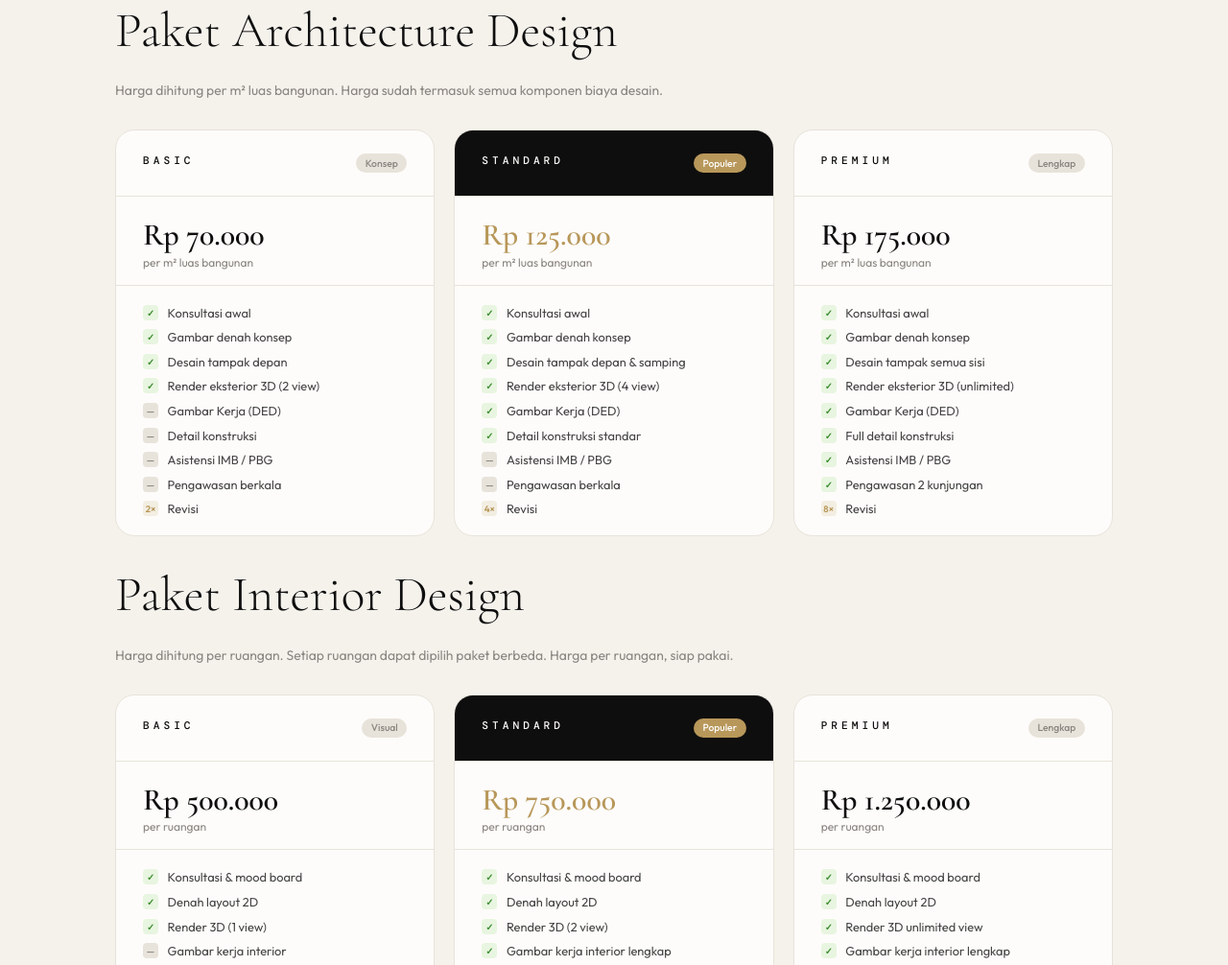
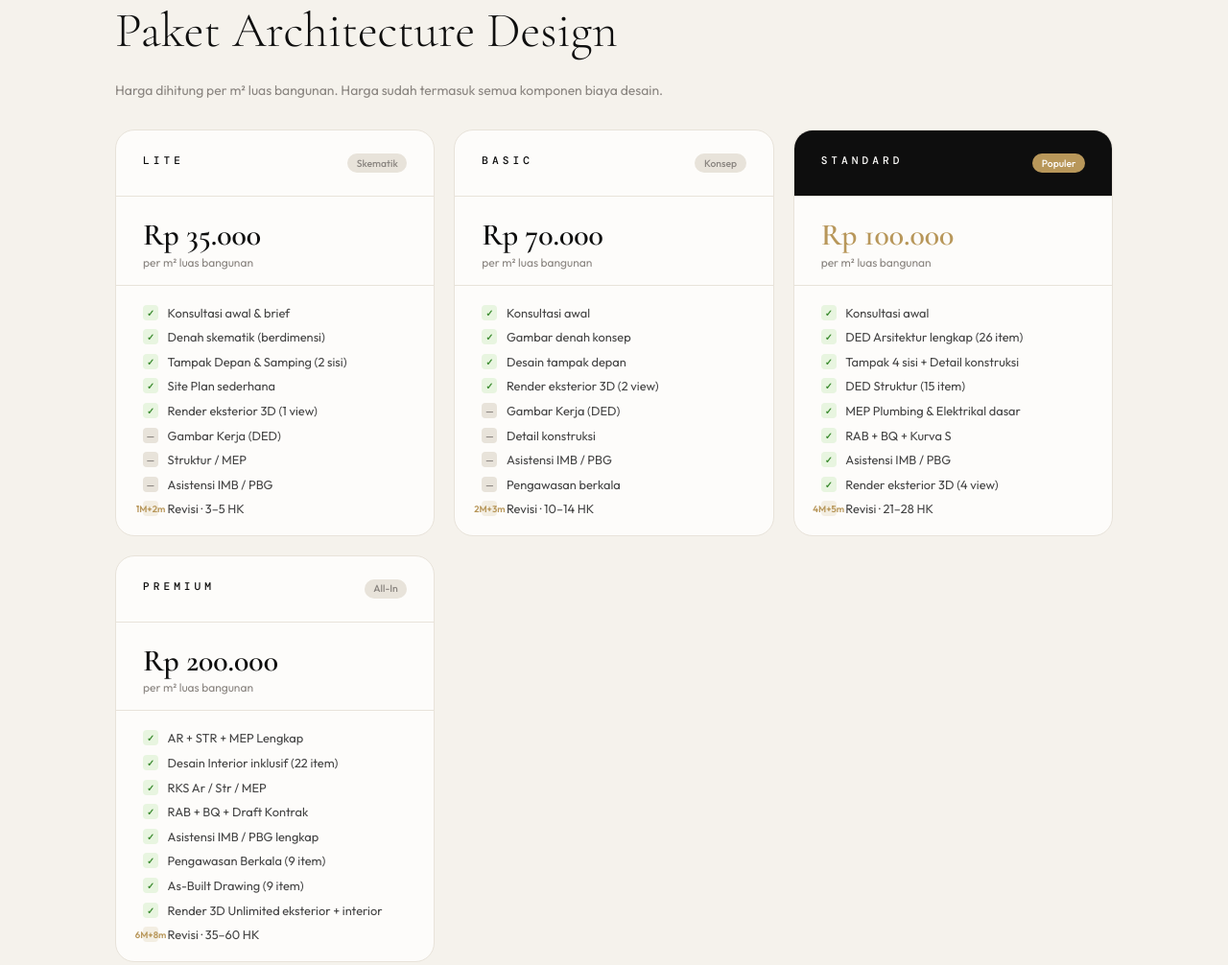
Before and after one commit to dagstudioarchi-cmd/dagclienthub, a plain HTML site: page index.html in a window 1280 px wide. Shown: the part 3955-4961 px from the top of the page at 96% size. Drawn offline with nearby package versions, Linux system fonts and the light colour scheme; a web font is replaced by a local one.

Commit message:
Update index.html

```diff
--- a/index.html
+++ b/index.html
@@ -1275,6 +1275,28 @@
   <div class="package-grid">
     <div class="pkg-card">
       <div class="pkg-header">
+        <span class="pkg-name">Lite</span>
+        <span class="pkg-badge">Skematik</span>
+      </div>
+      <div class="pkg-price">
+        <div class="amount">Rp 35.000</div>
+        <div class="unit">per m² luas bangunan</div>
+      </div>
+      <div class="pkg-features">
+        <div class="pkg-feat"><span class="chk">✓</span> Konsultasi awal & brief</div>
+        <div class="pkg-feat"><span class="chk">✓</span> Denah skematik (berdimensi)</div>
+        <div class="pkg-feat"><span class="chk">✓</span> Tampak Depan & Samping (2 sisi)</div>
+        <div class="pkg-feat"><span class="chk">✓</span> Site Plan sederhana</div>
+        <div class="pkg-feat"><span class="chk">✓</span> Render eksterior 3D (1 view)</div>
+        <div class="pkg-feat"><span class="chk off">—</span> Gambar Kerja (DED)</div>
+        <div class="pkg-feat"><span class="chk off">—</span> Struktur / MEP</div>
+        <div class="pkg-feat"><span class="chk off">—</span> Asistensi IMB / PBG</div>
+        <div class="pkg-feat"><span class="chk star">1M+2m</span> Revisi · 3–5 HK</div>
+      </div>
+    </div>
+
+    <div class="pkg-card">
+      <div class="pkg-header">
         <span class="pkg-name">Basic</span>
         <span class="pkg-badge">Konsep</span>
       </div>
@@ -1291,7 +1313,7 @@
         <div class="pkg-feat"><span class="chk off">—</span> Detail konstruksi</div>
         <div class="pkg-feat"><span class="chk off">—</span> Asistensi IMB / PBG</div>
         <div class="pkg-feat"><span class="chk off">—</span> Pengawasan berkala</div>
-        <div class="pkg-feat"><span class="chk star">2×</span> Revisi</div>
+        <div class="pkg-feat"><span class="chk star">2M+3m</span> Revisi · 10–14 HK</div>
       </div>
     </div>
 
@@ -1301,41 +1323,41 @@
         <span class="pkg-badge">Populer</span>
       </div>
       <div class="pkg-price">
-        <div class="amount">Rp 125.000</div>
+        <div class="amount">Rp 100.000</div>
         <div class="unit">per m² luas bangunan</div>
       </div>
       <div class="pkg-features">
         <div class="pkg-feat"><span class="chk">✓</span> Konsultasi awal</div>
-        <div class="pkg-feat"><span class="chk">✓</span> Gambar denah konsep</div>
-        <div class="pkg-feat"><span class="chk">✓</span> Desain tampak depan & samping</div>
+        <div class="pkg-feat"><span class="chk">✓</span> DED Arsitektur lengkap (26 item)</div>
+        <div class="pkg-feat"><span class="chk">✓</span> Tampak 4 sisi + Detail konstruksi</div>
+        <div class="pkg-feat"><span class="chk">✓</span> DED Struktur (15 item)</div>
+        <div class="pkg-feat"><span class="chk">✓</span> MEP Plumbing & Elektrikal dasar</div>
+        <div class="pkg-feat"><span class="chk">✓</span> RAB + BQ + Kurva S</div>
+        <div class="pkg-feat"><span class="chk">✓</span> Asistensi IMB / PBG</div>
         <div class="pkg-feat"><span class="chk">✓</span> Render eksterior 3D (4 view)</div>
-        <div class="pkg-feat"><span class="chk">✓</span> Gambar Kerja (DED)</div>
-        <div class="pkg-feat"><span class="chk">✓</span> Detail konstruksi standar</div>
-        <div class="pkg-feat"><span class="chk off">—</span> Asistensi IMB / PBG</div>
-        <div class="pkg-feat"><span class="chk off">—</span> Pengawasan berkala</div>
-        <div class="pkg-feat"><span class="chk star">4×</span> Revisi</div>
+        <div class="pkg-feat"><span class="chk star">4M+5m</span> Revisi · 21–28 HK</div>
       </div>
     </div>
 
     <div class="pkg-card">
       <div class="pkg-header">
         <span class="pkg-name">Premium</span>
-        <span class="pkg-badge">Lengkap</span>
+        <span class="pkg-badge">All-In</span>
       </div>
       <div class="pkg-price">
-        <div class="amount">Rp 175.000</div>
+        <div class="amount">Rp 200.000</div>
         <div class="unit">per m² luas bangunan</div>
       </div>
       <div class="pkg-features">
-        <div class="pkg-feat"><span class="chk">✓</span> Konsultasi awal</div>
-        <div class="pkg-feat"><span class="chk">✓</span> Gambar denah konsep</div>
-        <div class="pkg-feat"><span class="chk">✓</span> Desain tampak semua sisi</div>
-        <div class="pkg-feat"><span class="chk">✓</span> Render eksterior 3D (unlimited)</div>
-        <div class="pkg-feat"><span class="chk">✓</span> Gambar Kerja (DED)</div>
-        <div class="pkg-feat"><span class="chk">✓</span> Full detail konstruksi</div>
-        <div class="pkg-feat"><span class="chk">✓</span> Asistensi IMB / PBG</div>
-        <div class="pkg-feat"><span class="chk">✓</span> Pengawasan 2 kunjungan</div>
-        <div class="pkg-feat"><span class="chk star">8×</span> Revisi</div>
+        <div class="pkg-feat"><span class="chk">✓</span> AR + STR + MEP Lengkap</div>
+        <div class="pkg-feat"><span class="chk">✓</span> Desain Interior inklusif (22 item)</div>
+        <div class="pkg-feat"><span class="chk">✓</span> RKS Ar / Str / MEP</div>
+        <div class="pkg-feat"><span class="chk">✓</span> RAB + BQ + Draft Kontrak</div>
+        <div class="pkg-feat"><span class="chk">✓</span> Asistensi IMB / PBG lengkap</div>
+        <div class="pkg-feat"><span class="chk">✓</span> Pengawasan Berkala (9 item)</div>
+        <div class="pkg-feat"><span class="chk">✓</span> As-Built Drawing (9 item)</div>
+        <div class="pkg-feat"><span class="chk">✓</span> Render 3D Unlimited eksterior + interior</div>
+        <div class="pkg-feat"><span class="chk star">6M+8m</span> Revisi · 35–60 HK</div>
       </div>
     </div>
   </div>
@@ -1460,9 +1482,10 @@
         <label>Paket Architecture</label>
         <select id="c-pkg-arch" onchange="calcUpdate()">
           <option value="0">-- Tidak diorder --</option>
+          <option value="35000">Lite — Rp 35.000/m²</option>
           <option value="70000">Basic — Rp 70.000/m²</option>
-          <option value="125000">Standard — Rp 125.000/m²</option>
-          <option value="175000">Premium — Rp 175.000/m²</option>
+          <option value="100000">Standard — Rp 100.000/m²</option>
+          <option value="200000">Premium — Rp 200.000/m²</option>
         </select>
       </div>
     </div>
@@ -1907,8 +1930,8 @@
     let discLabel = '';
     if (hasCombo) {
       const maxPkg = Math.max(archPkg, intPkg);
-      if (maxPkg >= 175000 || intPkg >= 1250000) { discPct = 0.20; discLabel = '20%'; }
-      else if (maxPkg >= 125000 || intPkg >= 750000) { discPct = 0.10; discLabel = '10%'; }
+      if (maxPkg >= 200000 || intPkg >= 1250000) { discPct = 0.20; discLabel = '20%'; }
+      else if (maxPkg >= 100000 || intPkg >= 750000) { discPct = 0.10; discLabel = '10%'; }
       else { discPct = 0.05; discLabel = '5%'; }
     }
 
```
